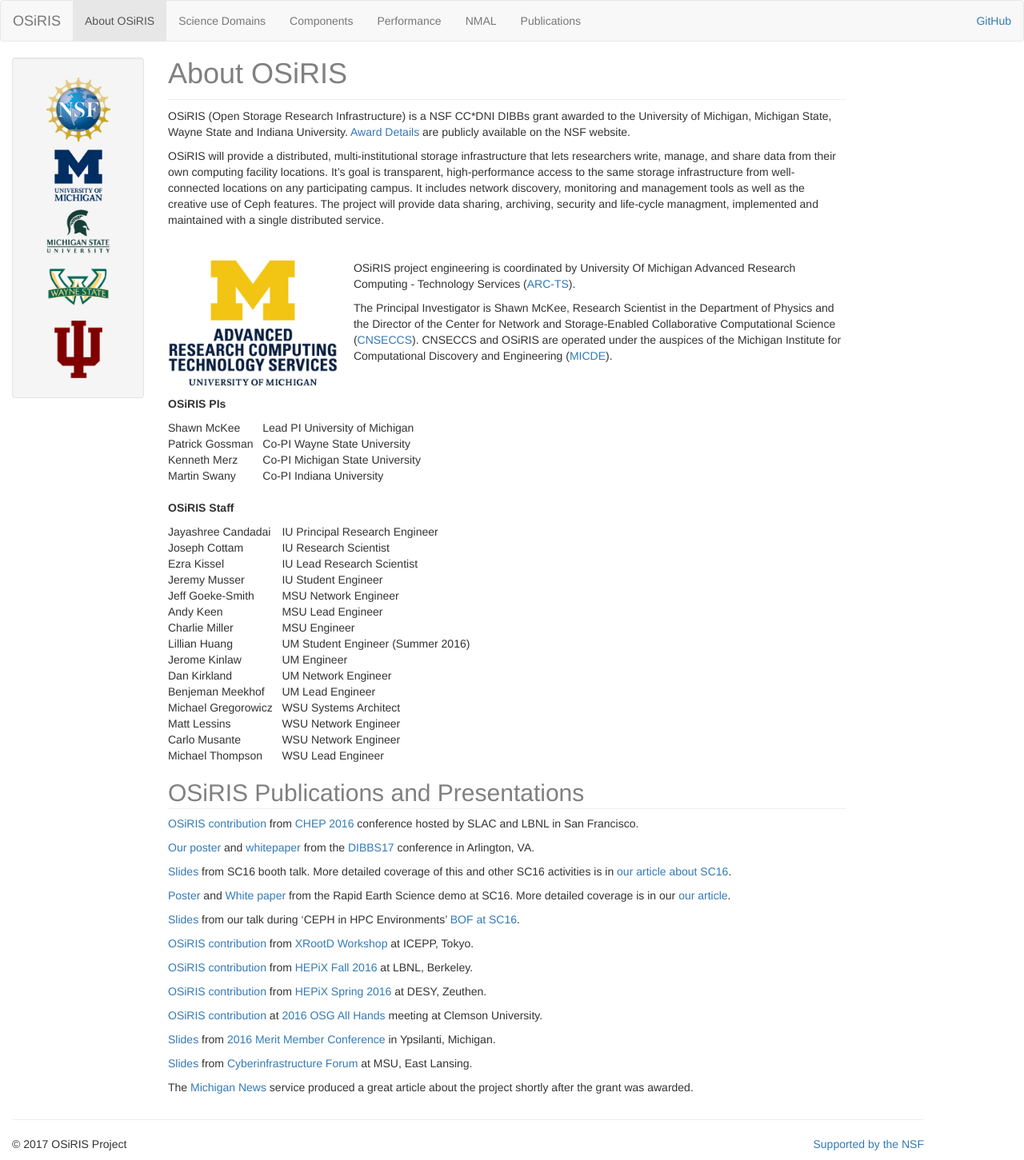
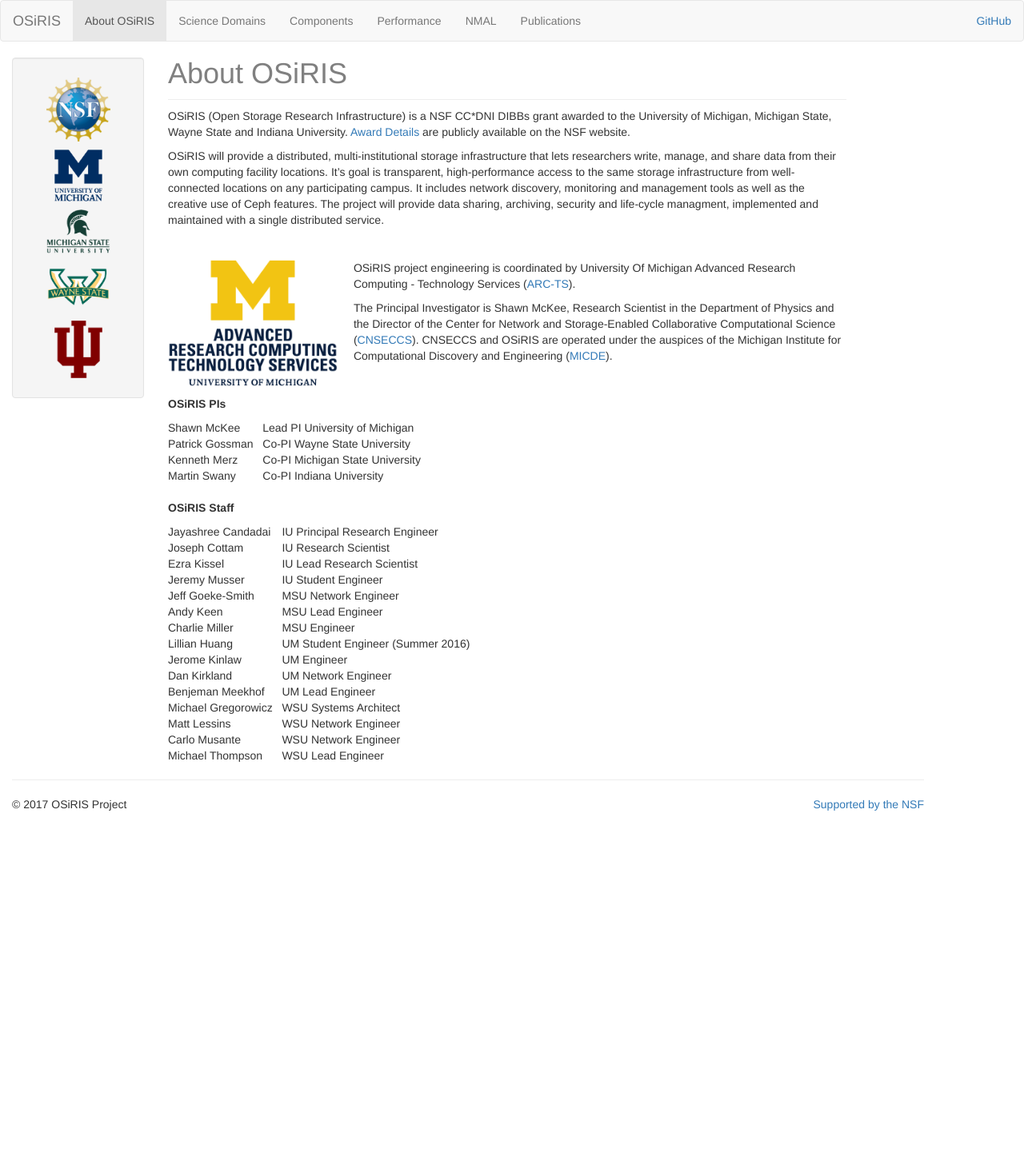
Before and after one commit to MI-OSiRIS/mi-osiris.github.io, a Jekyll site: the page built from about.md, in a window 1280 px wide. Shown: the whole page at 80% size. Built offline with Jekyll 4.4.1, drawn with Linux system fonts in a browser that asks for light colours; after the commit the page ends 1026 px from its top, so only the background shows below that.

Commit message:
Remove pubs from about

```diff
--- a/about.md
+++ b/about.md
@@ -44,30 +44,3 @@
 | Matt Lessins | | | | WSU Network Engineer |
 | Carlo Musante | | | | WSU Network Engineer |
 | Michael Thompson | | | | WSU Lead Engineer |
-
-
-<h2>OSiRIS Publications and Presentations</h2>
-
-[OSiRIS contribution](http://indico.cern.ch/event/505613/contributions/2230915/) from [CHEP 2016](http://chep2016.org/) conference hosted by SLAC and LBNL in San Francisco.
-
-<a href="https://dibbs17.org/report/Posters/1541335poster.PDF">Our poster</a> and <a href="https://dibbs17.org/report/Papers/1541335paper.PDF">whitepaper</a> from the <a href="https://dibbs17.org">DIBBS17</a> conference in Arlington, VA.
-
-<a href="{{ASSET_PATH}}/slides/SC16-Booth-Talk.pdf">Slides</a> from SC16 booth talk.  More detailed coverage of this and other SC16 activities is in <a href="{% post_url 2016-11-18-osiris-at-supercomputing-2016 %}">our article about SC16</a>.
-
-<a href="{{ASSET_PATH}}/slides/SC16-NRE-OSiRIS-Poster.ppt">Poster</a> and <a href="{{ASSET_PATH}}/slides/SC16-NRE-OSiRIS-submitted.pdf">White paper</a> from the Rapid Earth Science demo at SC16.  More detailed coverage is in our <a href="{% post_url 2016-11-16-moving-usgs-data-with-dlt-and-osiris-at-sc16 %}">our article</a>.
-
-<a href="https://www.msi.umn.edu/sites/default/files/6-BenMeekhof-SC16-Ceph-BOF.pdf">Slides</a> from our talk during 'CEPH in HPC Environments' <a href="https://www.msi.umn.edu/sc16Ceph">BOF at SC16</a>.
-
-<a href="https://indico.cern.ch/event/523410/contributions/2355721/">OSiRIS contribution</a> from <a href="https://indico.cern.ch/event/523410/overview">XRootD Workshop</a> at ICEPP, Tokyo.
-
-<a href="https://indico.cern.ch/event/531810/contributions/2326471/">OSiRIS contribution</a> from <a href="https://indico.cern.ch/event/531810/overview">HEPiX Fall 2016</a> at LBNL, Berkeley.
-
-<a href="https://indico.cern.ch/event/466991/contributions/1143627/">OSiRIS contribution</a> from <a href="https://indico.cern.ch/event/466991/">HEPiX Spring 2016</a> at DESY, Zeuthen.
-
-[OSiRIS contribution](https://indico.fnal.gov/contributionDisplay.py?contribId=30&confId=10571) at <a href="https://indico.fnal.gov/conferenceDisplay.py?ovw=True&confId=10571">2016 OSG All Hands</a> meeting at Clemson University.
-
-[Slides]({{ASSET_PATH}}/slides/MMC OSiRIS Overview.pdf) from [2016 Merit Member Conference](https://www.merit.edu/mmc-agenda-detail/#osiris) in Ypsilanti, Michigan.
-
-[Slides]({{ASSET_PATH}}/slides/MSU-CI-Conf.pdf) from [Cyberinfrastructure Forum](https://vprgs.msu.edu/ci-forum/2016/agenda) at MSU, East Lansing.
-
-The [Michigan News](http://ns.umich.edu/new/releases/23151-big-data-5m-to-widen-bottleneck-to-discovery) service produced a great article about the project shortly after the grant was awarded.
```
